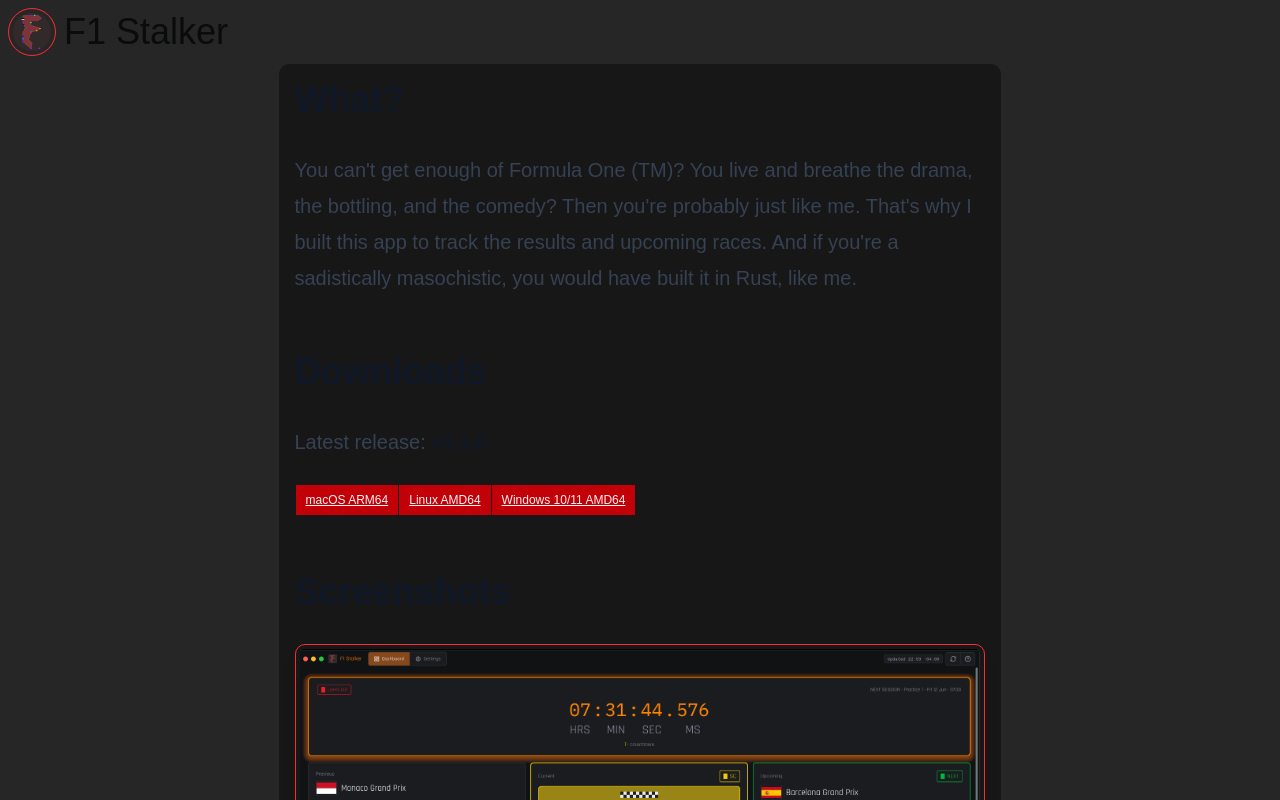
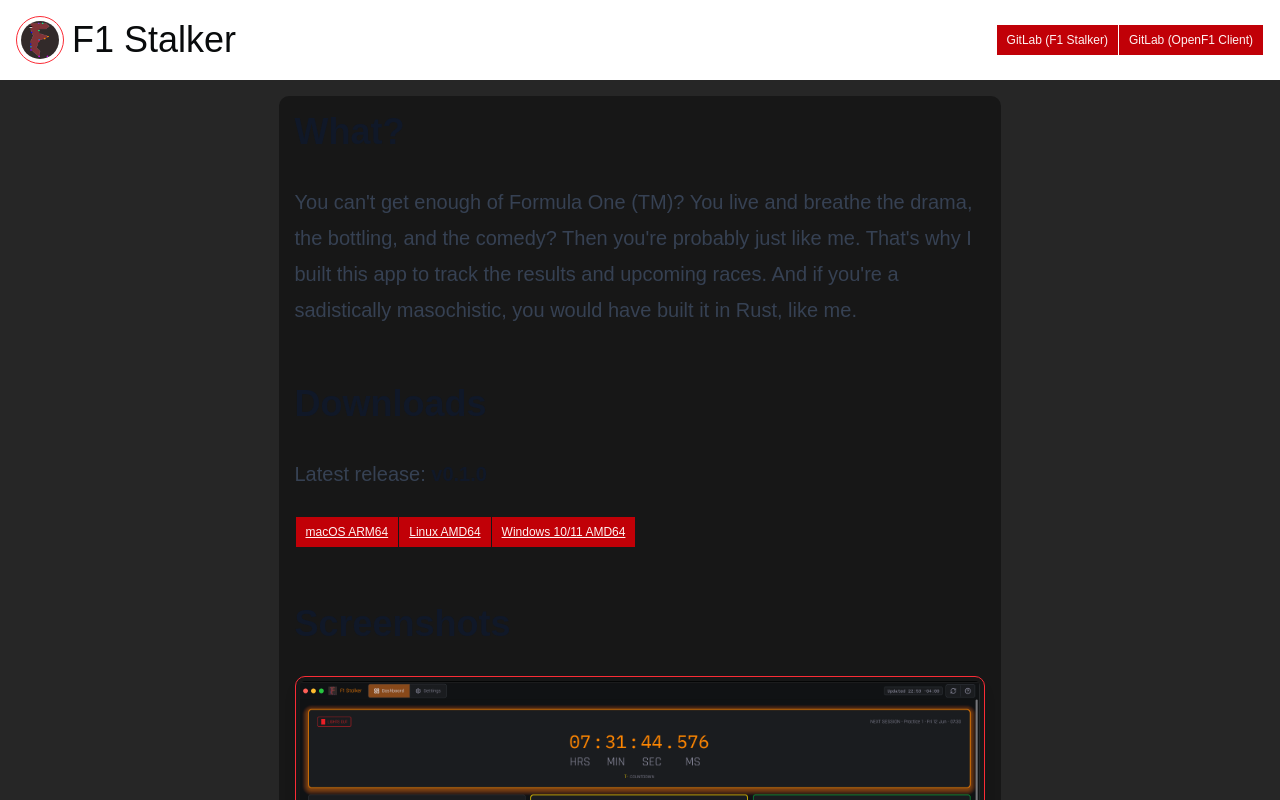
Before and after one commit to aaanh/f1-stalker, a React (Vite) app in the folder f1-stalker-site/: page / in a window 1280 px wide. Shown: the top 800 px of the page. Built offline with nearby package versions, Linux system fonts and the light colour scheme.

Commit message:
readd header

```diff
--- a/f1-stalker-site/src/App.tsx
+++ b/f1-stalker-site/src/App.tsx
@@ -35,11 +35,30 @@ export function App() {
         />
       </head>
       <div className="flex min-h-svh w-full flex-col bg-neutral-800">
-        <header className="flex w-full items-center gap-2 p-2">
-          <Logo className="rounded-full border border-red-500 p-1" size={48} />
-          <h1 className="text-4xl">F1 Stalker</h1>
+        <header className="fixed flex w-full items-center justify-between gap-2 bg-background p-4">
+          <div className="flex items-center gap-2">
+            <Logo
+              className="rounded-full border border-red-500 p-1"
+              size={48}
+            />
+            <h1 className="text-4xl">F1 Stalker</h1>
+          </div>
+          <ButtonGroup className="flex flex-wrap">
+            <a
+              className={buttonVariants({ variant: "default" })}
+              href="https://gitlab.com/aaanh/f1-stalker"
+            >
+              GitLab (F1 Stalker)
+            </a>
+            <a
+              className={buttonVariants({ variant: "default" })}
+              href="https://gitlab.com/aaanh/f1-client"
+            >
+              GitLab (OpenF1 Client)
+            </a>
+          </ButtonGroup>
         </header>
-        <div className="container mx-auto pb-12">
+        <div className="container mx-auto py-24 pb-12">
           <main className="mx-auto prose rounded-lg bg-neutral-900 p-4 lg:prose-xl dark:prose-invert">
             <h2>What?</h2>
             <p>
```
